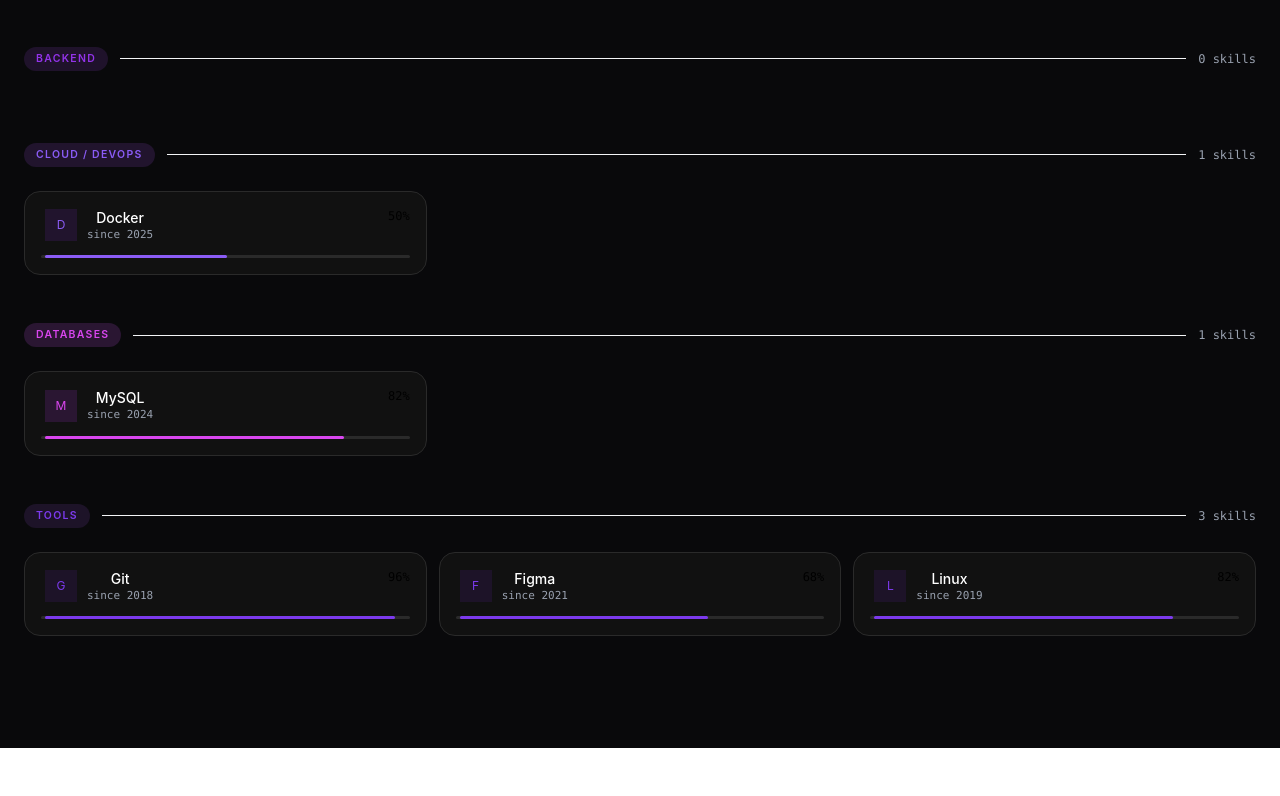
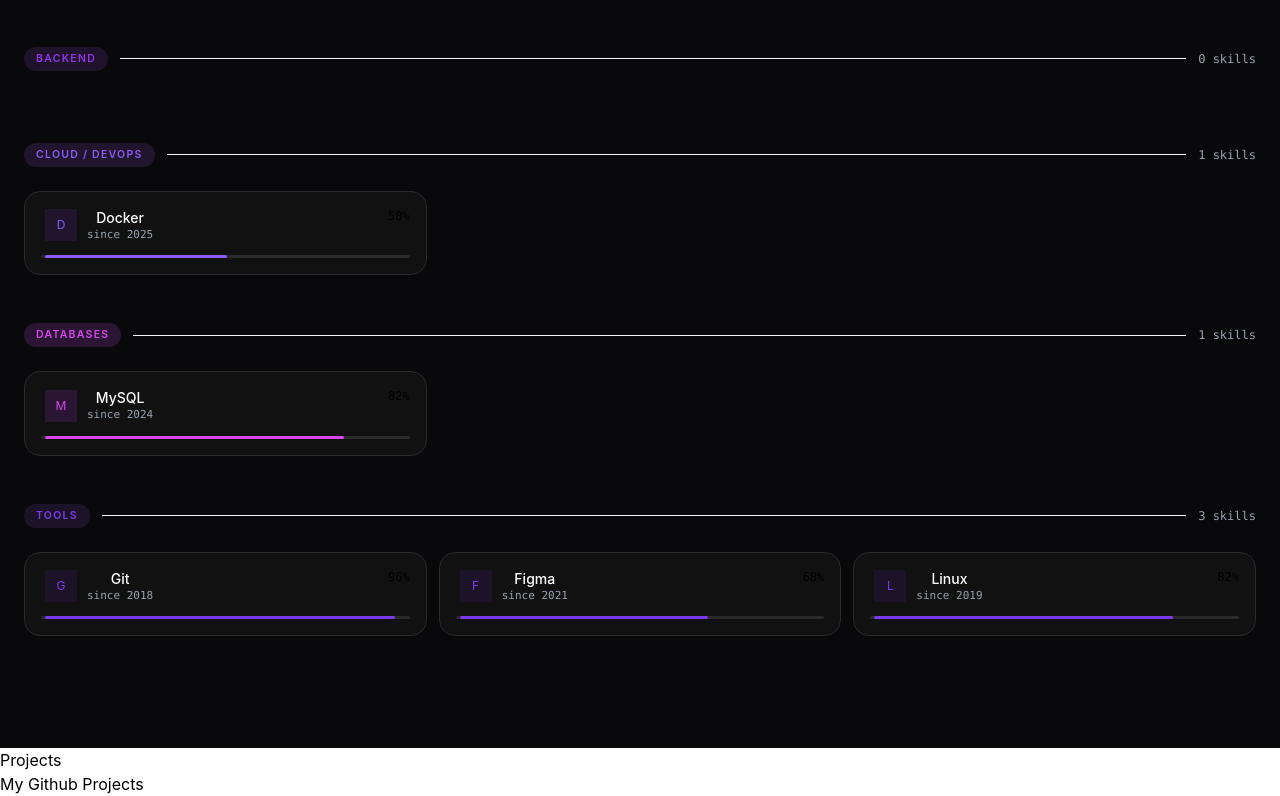
Before and after one commit to Prabhath3/Prabhath-s_Portfoliyo, a React (Vite) app in the folder portfoliyo/: page / in a window 1280 px wide. Shown: the part 2295-3091 px from the top of the page. Before the commit the page ends 3043 px from the top, so only its background shows below. Built offline with nearby package versions, Linux system fonts and the light colour scheme; no server answers.

Commit message:
projects section added to App.tsz

```diff
--- a/portfoliyo/src/App.tsx
+++ b/portfoliyo/src/App.tsx
@@ -2,6 +2,8 @@ import Header from "./components/Header";
 import Hero from "./components/Hero";
 import About from "./components/About";
 import Skill from "./components/Skill";
+import Projects from "./components/Project";
+
 
 function App() {
     return (
@@ -10,6 +12,7 @@ function App() {
             <Hero name="Prabhath Nishantha" />
             <About />
             <Skill />
+            <Projects/>
         </div>
     )
 }
```
